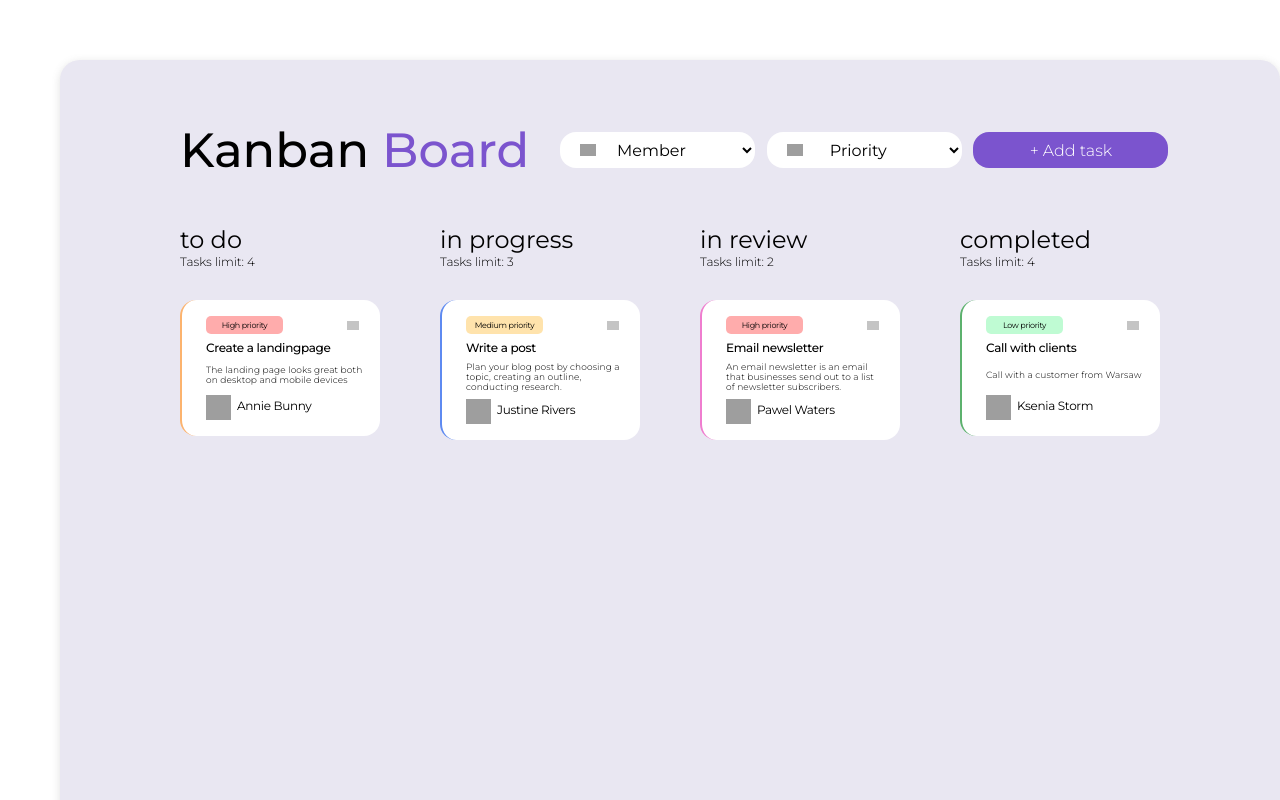
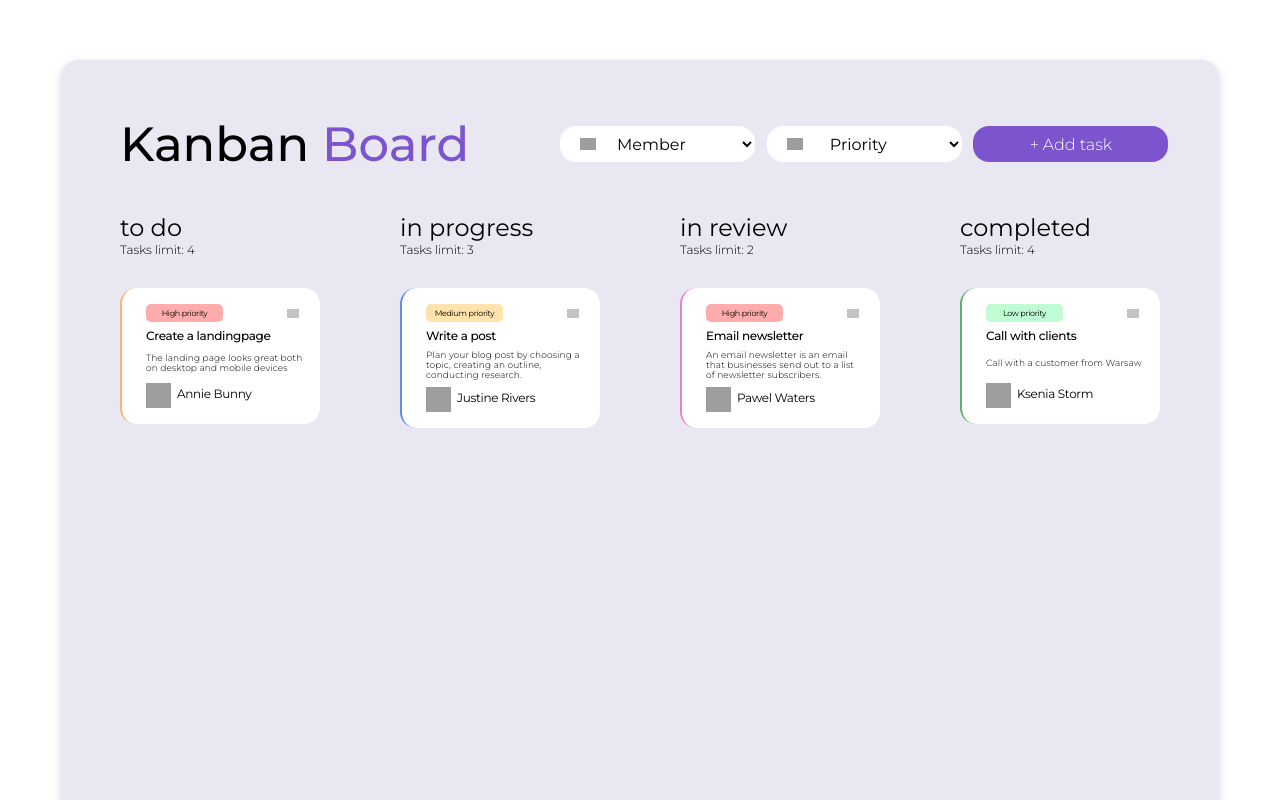
Before and after one commit to annakrolikowska/kanban-board, a React (Create React App) app: page / in a window 1280 px wide. Shown: the top 800 px of the page. Built offline with nearby package versions, Linux system fonts and the light colour scheme; grey boxes are pictures that could not be loaded.

Commit message:
added media queries: tablet, mobile

```diff
--- a/src/styles/Button.styled.js
+++ b/src/styles/Button.styled.js
@@ -48,5 +48,9 @@ const StyledButton= styled.button`
             width: 20px;
         }
     }`}
+
+    @media (max-width: 1209px) {
+        min-width: 160px;
+    }
 `
 export { StyledButton};
--- a/src/styles/ClosedButton.styled.js
+++ b/src/styles/ClosedButton.styled.js
@@ -24,6 +24,10 @@ const StyledClosedButton= styled.button`
         & img {
             width: 20px;
         }
+
+        @media (max-width: 800px) {
+            margin-left: 245px;
+        }
     }`}
 `
 export {StyledClosedButton};
--- a/src/styles/ColumContainer.styled.js
+++ b/src/styles/ColumContainer.styled.js
@@ -3,5 +3,14 @@ import styled from 'styled-components';
 const StyledColumnContainer= styled.div`
     display: flex;
     justify-content: space-between;
+
+    @media (max-width: 1024px) {
+        display: grid;
+        grid-template-columns: 1fr 1fr;
+   }
+
+   @media (max-width: 735px) {
+        grid-template-columns: 1fr;
+   }
 `
 export { StyledColumnContainer};
--- a/src/styles/Column.styled.js
+++ b/src/styles/Column.styled.js
@@ -5,7 +5,7 @@ const StyledColumn= styled.div`
     flex-direction: column;
     gap: 32px;
     justify-content: flex-start;
-    min-height: 820px;
+    min-height: 735px;
     width: 200px;
 
     & h2 {
@@ -17,5 +17,17 @@ const StyledColumn= styled.div`
         font-weight: 300;
         font-size: 12px;
     }
+
+    @media (max-width: 1024px) {
+        min-height: 675px;
+        width: auto;
+        align-items: center;
+        gap: 16px;
+   }
+
+   @media (max-width: 735px) {
+        min-height: 645px;
+        gap: 8px;
+   }
 `
 export { StyledColumn};
--- a/src/styles/ConfirmationDialog.styled.js
+++ b/src/styles/ConfirmationDialog.styled.js
@@ -24,20 +24,31 @@ const StyledConfirmationDialog = styled.div`
         margin-bottom: 50px;
     }
 
-
     & div {
         display: flex;
         justify-content: space-around;
     }
 
     ${ props => props.type === 'limit-info' && css`
-
         & div {
-
             & button:first-child {
                display: none;
             }
         }
     }`}
+
+    @media (max-width: 735px) {
+        width: 280px;
+
+        & h3 {
+            font-size: 20px;
+            margin-bottom: 24px;
+        }
+
+        & div {
+            flex-direction: column;
+            gap: 16px;
+        }
+   }
 `
 export { StyledConfirmationDialog };
--- a/src/styles/Form.styled.js
+++ b/src/styles/Form.styled.js
@@ -10,7 +10,8 @@ const StyledForm = styled.form`
     font-size: 13px;
     position: absolute;
     top: 60px;
-    right: 15%;
+    right: 75px;
+    transform: translateX(-50%);
 
 
     & div {
@@ -27,9 +28,8 @@ const StyledForm = styled.form`
         margin: 4px 0 16px;
         font-family: 'Montserrat', sans-serif;
 
-
         &:focus-visible {
-        outline: 1px solid #7B54CE;
+            outline: 1px solid #7B54CE;
         }
 
         & .placeholder{
@@ -60,6 +60,23 @@ const StyledForm = styled.form`
     & .error {
        border: 1px solid red;
     }
+
+    @media (max-width: 1850px) {
+        right: -60px;
+    }
+
+    @media (max-width: 1550px) {
+        right: -128px;
+    }
+
+    @media (max-width: 1309px) {
+        right: -149px;
+    }
+
+   @media (max-width: 800px) {
+        left: 50%;
+        max-width: 280px;
+   }
 `
 
 export { StyledForm };
--- a/src/styles/Header.styled.js
+++ b/src/styles/Header.styled.js
@@ -10,7 +10,6 @@ const StyledHeader= styled.header`
     & h1 {
         font-weight: 500;
         font-size: 48px;
-        line-height: 60px;
 
         & span {
             color: #7B54CE
@@ -23,5 +22,26 @@ const StyledHeader= styled.header`
         gap: 2%;
         margin-right: 15px;
     }
+
+    @media (max-width: 1024px) {
+       flex-direction: column;
+       align-items: normal;
+       gap: 48px;
+       padding: 0 8.5%;
+   }
+
+   @media (max-width: 735px) {
+        padding: 0;
+
+        & h1 {
+            font-size: 36px;
+            text-align: center;
+        }
+
+        & .header-container {
+            flex-direction: column;
+            gap: 20px;
+        }
+   }
 `
 export { StyledHeader};
--- a/src/styles/Kanban.styled.js
+++ b/src/styles/Kanban.styled.js
@@ -2,11 +2,26 @@ import styled from 'styled-components';
 
 const StyledKanban= styled.section`
     background-color: #E9E7F2;
-    min-width: 980px;
-    height: 820px;
+    height: auto;
     padding: 60px 120px;
     margin: 60px;
     border-radius: 20px;
     box-shadow: 0px 2px 8px rgba(99, 99, 99, 0.2);
+
+    @media (max-width: 1309px) {
+        padding: 60px;
+    }
+
+    @media (max-width: 1209px) {
+       margin: 40px;
+   }
+
+   @media (max-width: 800px) {
+        margin: 0;
+   }
+
+   @media (max-width: 735px) {
+        padding: 60px 40px;
+   }
 `
 export { StyledKanban};
--- a/src/styles/Select.styled.js
+++ b/src/styles/Select.styled.js
@@ -16,5 +16,9 @@ const StyledSelect= styled.select`
     &:focus-visible {
         outline: 1px solid #7B54CE;
     }
+
+    @media (max-width: 1209px) {
+       min-width: 160px;
+   }
 `
 export { StyledSelect};
```
